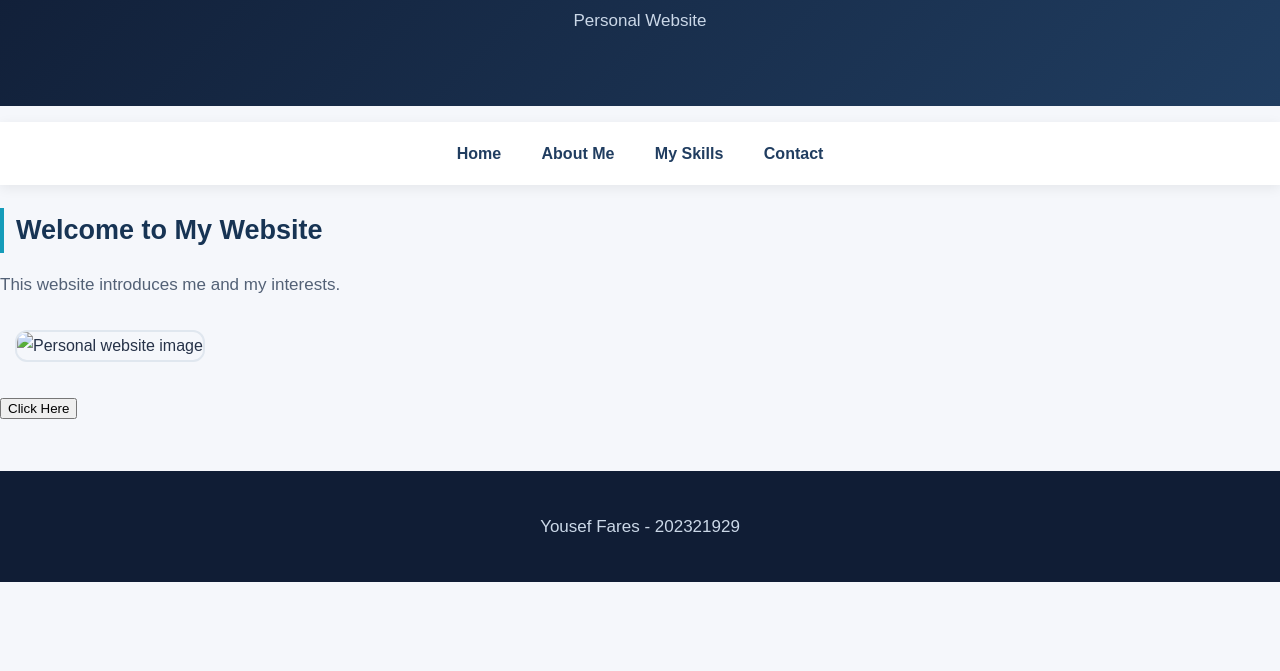
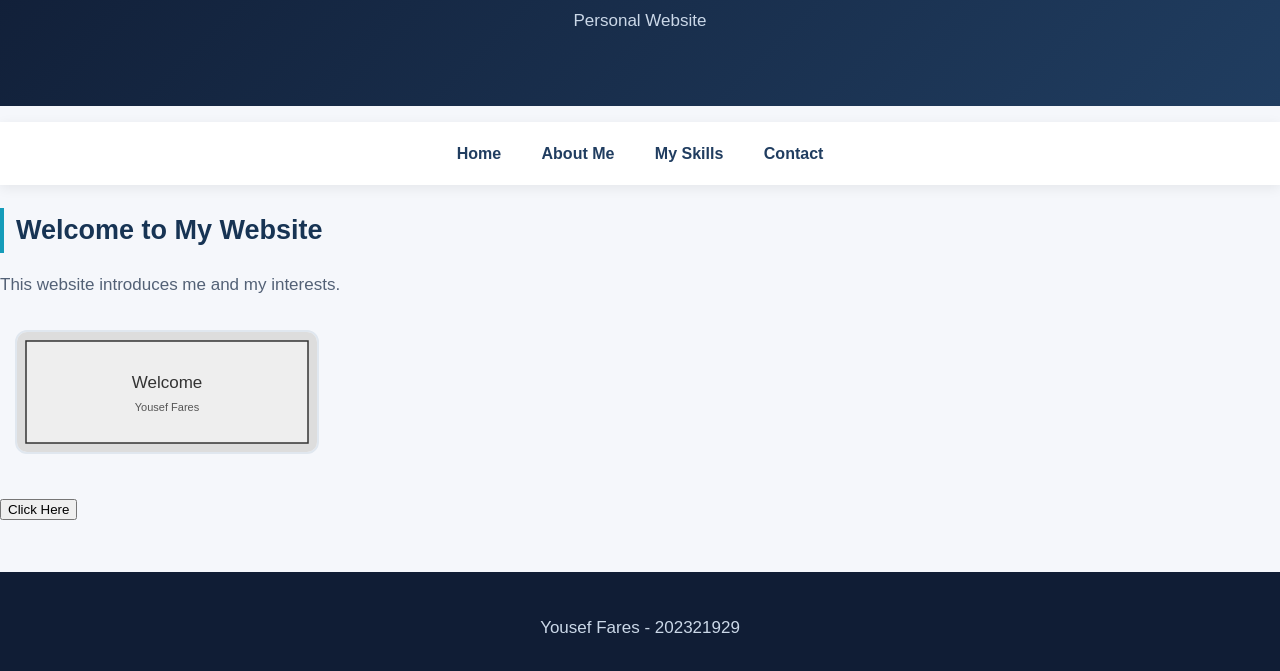
Before and after one commit to yousefmkfares-boop/Yousef_Web_Design_Project, a plain HTML site: page index.html in a window 1280 px wide. Shown: the part 155-826 px from the top of the page. Before the commit the page ends 800 px from the top, so only its background shows below. Drawn offline with Linux system fonts and the light colour scheme.

Commit message:
Update index.html

```diff
--- a/index.html
+++ b/index.html
@@ -21,7 +21,7 @@
     <h2>Welcome to My Website</h2>
     <p>This website introduces me and my interests.</p>
 
-    <img src="images/img1.svg" alt="Personal website image" width="300">
+    <img src="img1.svg" alt="Personal website image" width="300">
 
     <p id="date"></p>
     <button onclick="showWelcome()">Click Here</button>
```
